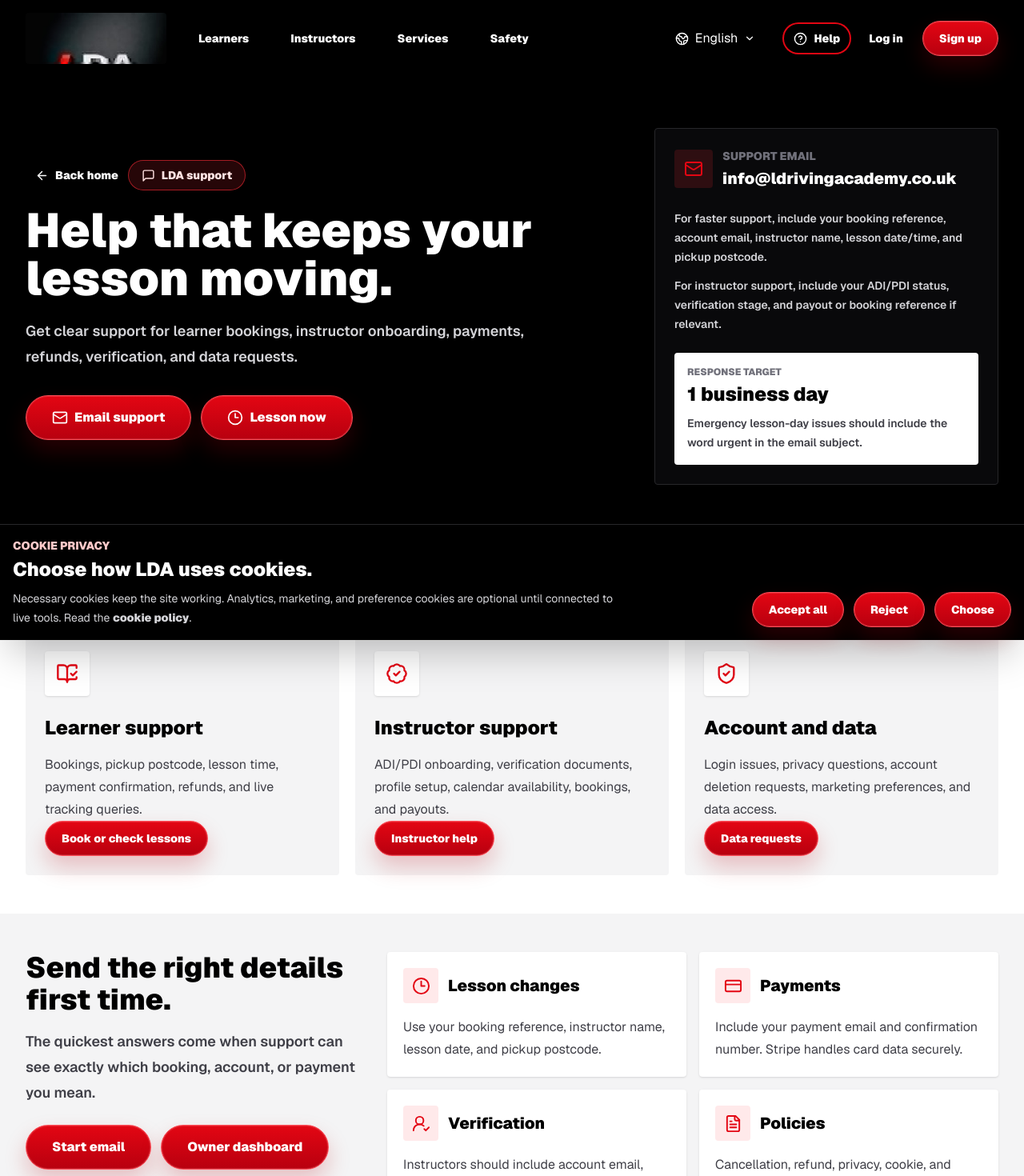
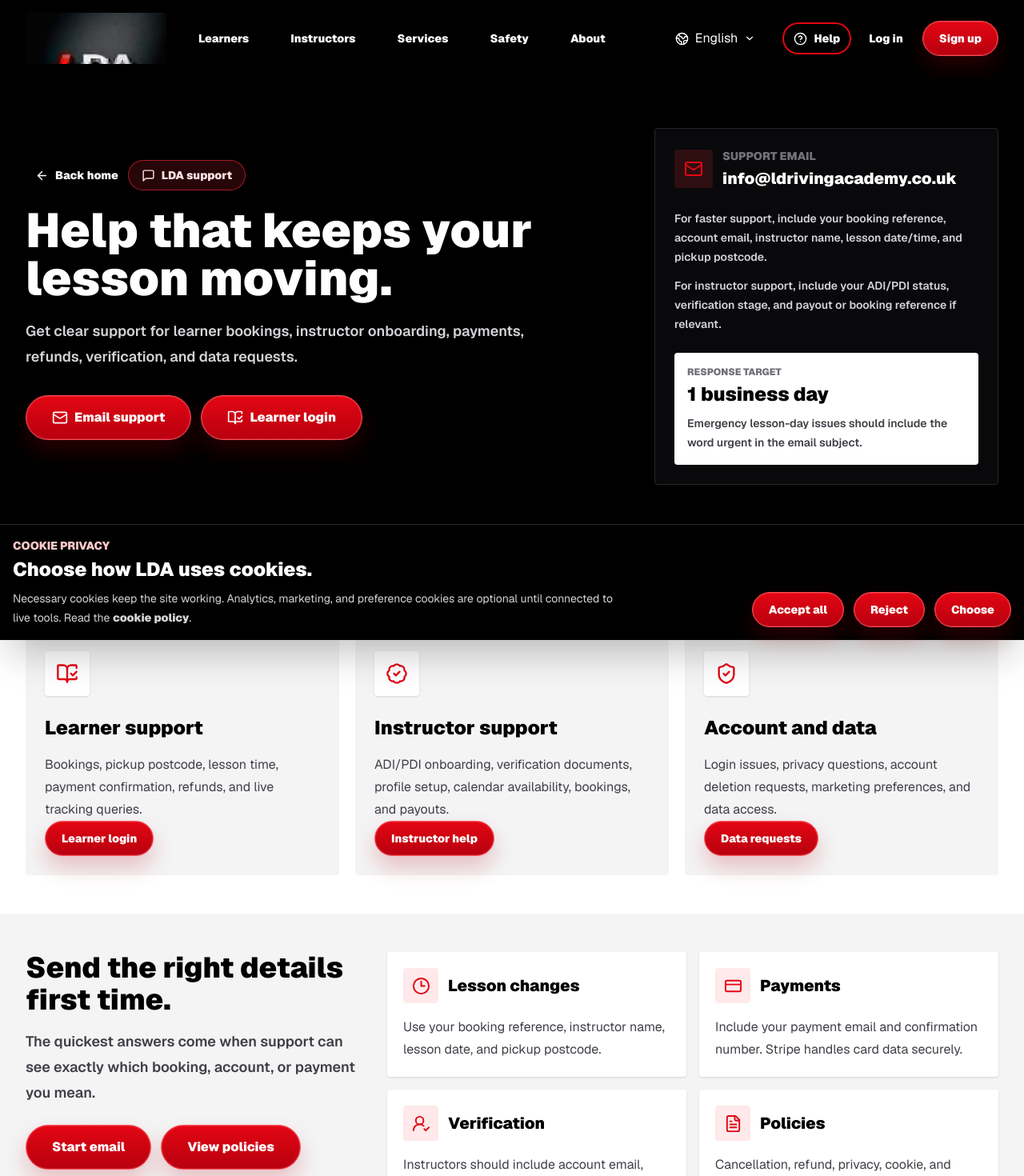
Before and after one commit to LDrivingAcademy/LDA, a Next.js app: page /contact in a window 1280 px wide. Shown: the top 1470 px of the page at 80% size. Built offline with nearby package versions, Linux system fonts and the light colour scheme.

Commit message:
Remove booking CTAs from support page

```diff
--- a/src/app/contact/page.tsx
+++ b/src/app/contact/page.tsx
@@ -23,8 +23,8 @@ const supportRoutes = [
     title: "Learner support",
     body: "Bookings, pickup postcode, lesson time, payment confirmation, refunds, and live tracking queries.",
     icon: BookOpenCheck,
-    href: "/lesson-now",
-    cta: "Book or check lessons"
+    href: "/auth/login?role=learner",
+    cta: "Learner login"
   },
   {
     title: "Instructor support",
@@ -68,6 +68,7 @@ export default function ContactPage() {
               <Link href="/instructor" className="rounded-full px-3 py-2 text-sm font-black text-white hover:ring-2 hover:ring-brand">Instructors</Link>
               <Link href="/#discover" className="rounded-full px-3 py-2 text-sm font-black text-white hover:ring-2 hover:ring-brand">Services</Link>
               <Link href="/#safety" className="rounded-full px-3 py-2 text-sm font-black text-white hover:ring-2 hover:ring-brand">Safety</Link>
+              <Link href="/about" className="rounded-full px-3 py-2 text-sm font-black text-white hover:ring-2 hover:ring-brand">About</Link>
             </nav>
           </div>
           <div className="hidden items-center gap-6 md:flex">
@@ -104,8 +105,8 @@ export default function ContactPage() {
                 <a href="mailto:info@ldrivingacademy.co.uk" className="lda-pill">
                   <Mail size={20} /> Email support
                 </a>
-                <Link href="/lesson-now" className="lda-pill">
-                  <Clock3 size={20} /> Lesson now
+                <Link href="/auth/login?role=learner" className="lda-pill">
+                  <BookOpenCheck size={20} /> Learner login
                 </Link>
               </div>
             </div>
@@ -167,8 +168,8 @@ export default function ContactPage() {
                 <a href="mailto:info@ldrivingacademy.co.uk?subject=LDA%20support%20request" className="lda-pill">
                   Start email
                 </a>
-                <Link href="/owner-dashboard" className="lda-pill">
-                  Owner dashboard
+                <Link href="/cancellation-policy" className="lda-pill">
+                  View policies
                 </Link>
               </div>
             </div>
```
